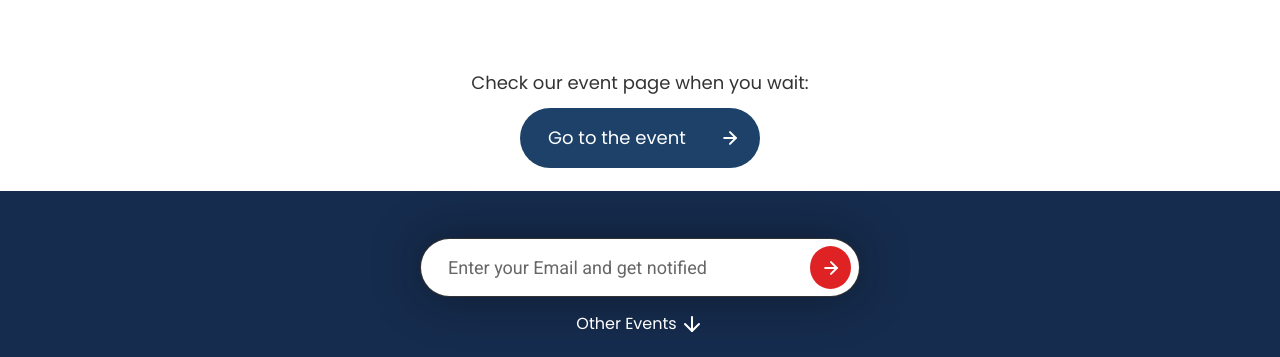
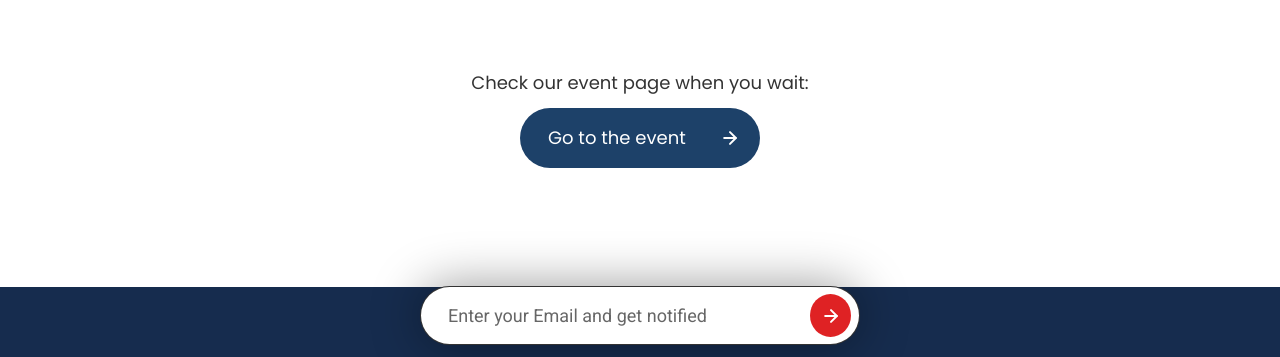
Before and after one commit to antosha-baboshin/test-ea, a website with bundled scripts: page index.html in a window 1280 px wide. Shown: the part 417-774 px from the top of the page. Built offline with nearby package versions, Linux system fonts and the light colour scheme; a web font is replaced by a local one.

Commit message:
feat: fix footer height

```diff
--- a/styles.css
+++ b/styles.css
@@ -249,7 +249,7 @@ html {
   align-items: center;
   width: 100%;
   margin-top: 76px;
-  height: 192px;
+  height: 12%;
   background-color: var(--main-text-color);
 }
 
```
